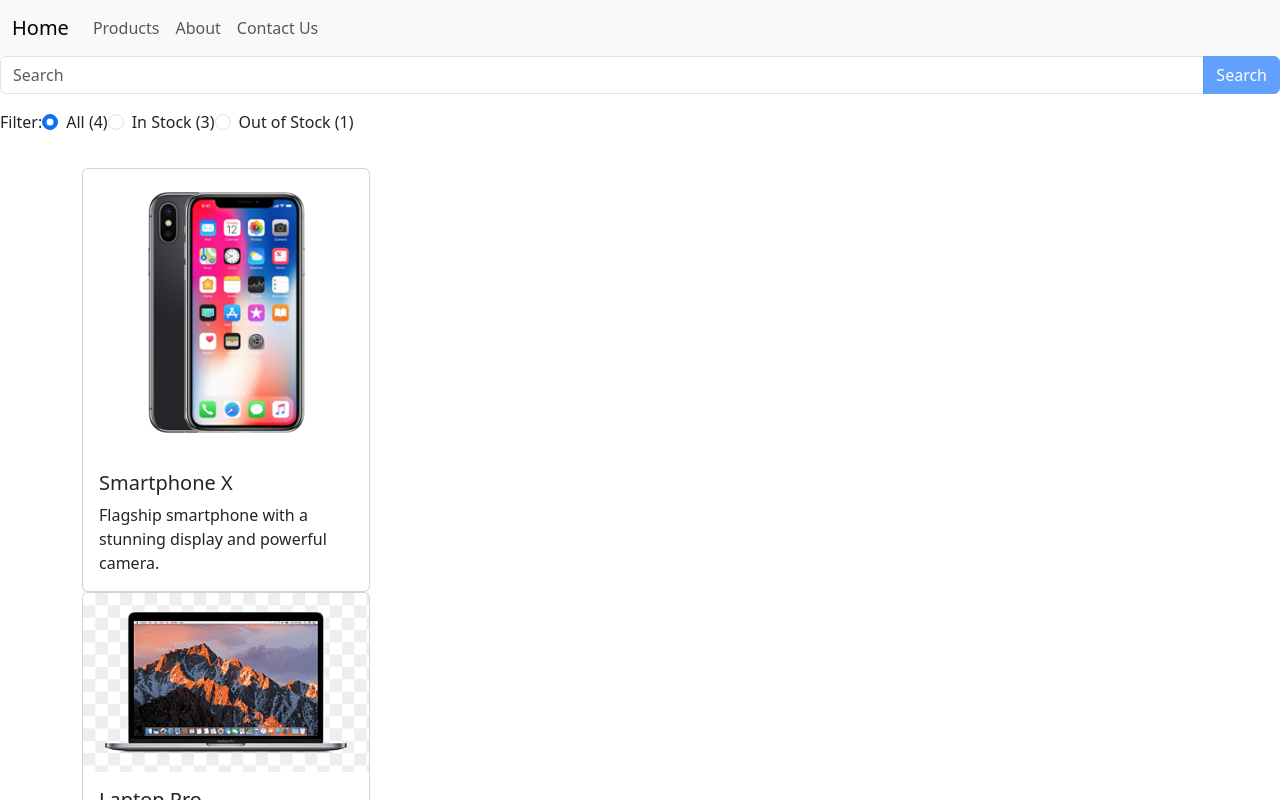
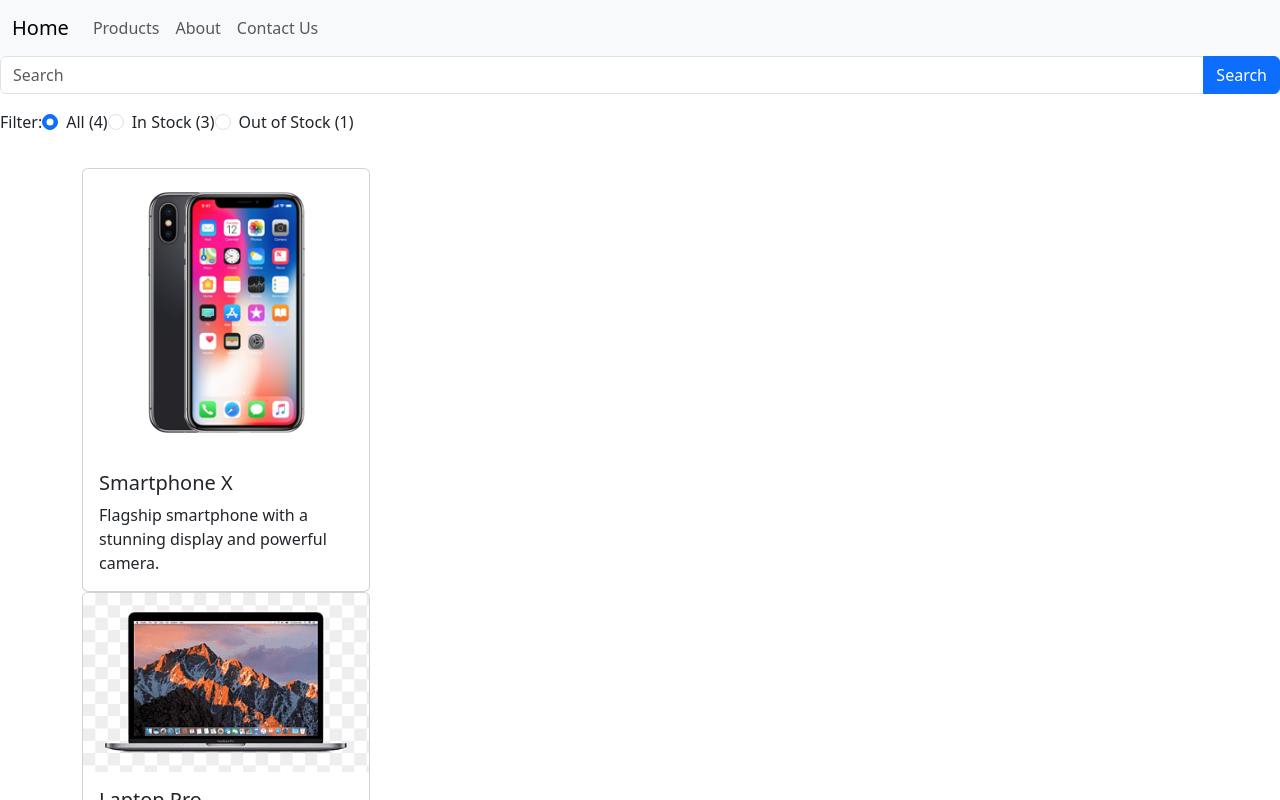
Before and after one commit to faizan-clustox/Angular-16, an Angular app: page / in a window 1280 px wide. Shown: the top 800 px of the page. Built offline with nearby package versions, Linux system fonts and the light colour scheme.

Commit message:
Added template references to the project.

```diff
--- a/src/app/components/search/search.component.html
+++ b/src/app/components/search/search.component.html
@@ -2,19 +2,15 @@
   <input
     type="text"
     class="form-control"
-    [(ngModel)]="searchText"
     placeholder="Search"
     aria-label="Search"
-    (input)="onSearchTextChange()"
+    #searchInput
   />
   <button
-    [ngClass]="{
-      btn: true,
-      'btn-primary': true,
-      disabled: !searchText
-    }"
+    class="btn btn-primary"
     type="button"
     id="button-addon2"
+    (click)="onSearchTextChange(searchInput)"
   >
     Search
   </button>
@@ -22,4 +18,3 @@
 <p *ngIf="searchText.length > 0">
   Showing Search Results for: {{ searchText }}
 </p>
-<p *ngIf="searchText.length < 0"></p>
--- a/src/app/components/search/search.component.ts
+++ b/src/app/components/search/search.component.ts
@@ -14,7 +14,8 @@ export class SearchComponent {
   @Output()
   onSearchChange: EventEmitter<string> = new EventEmitter<string>();
 
-  onSearchTextChange() {
+  onSearchTextChange(searchInput: HTMLInputElement) {
+    this.searchText = searchInput.value;
     this.onSearchChange.emit(this.searchText);
   }
 }
```
